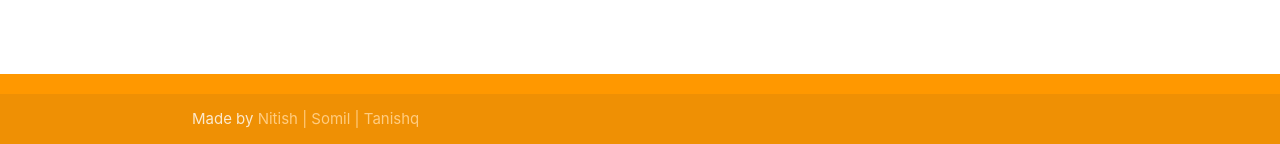
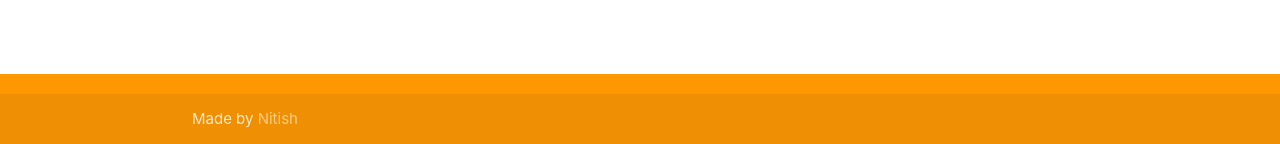
Before and after one commit to agarNit/Student-Enrolment-Prediction, a Flask app: page / in a window 1280 px wide. Shown: the part 1431-1575 px from the top of the page. Run offline with Flask 3, Linux system fonts and the light colour scheme; some libraries are stand-ins or nearby versions.

Commit message:
modify app.py

```diff
--- a/templates/index.html
+++ b/templates/index.html
@@ -108,7 +108,7 @@
   <footer class="page-footer orange">
     <div class="footer-copyright">
       <div class="container">
-      Made by <a class="orange-text text-lighten-3" href="http://materializecss.com">Nitish | Somil | Tanishq</a>
+      Made by <a class="orange-text text-lighten-3" href="http://materializecss.com">Nitish</a>
       </div>
     </div>
   </footer>
```
